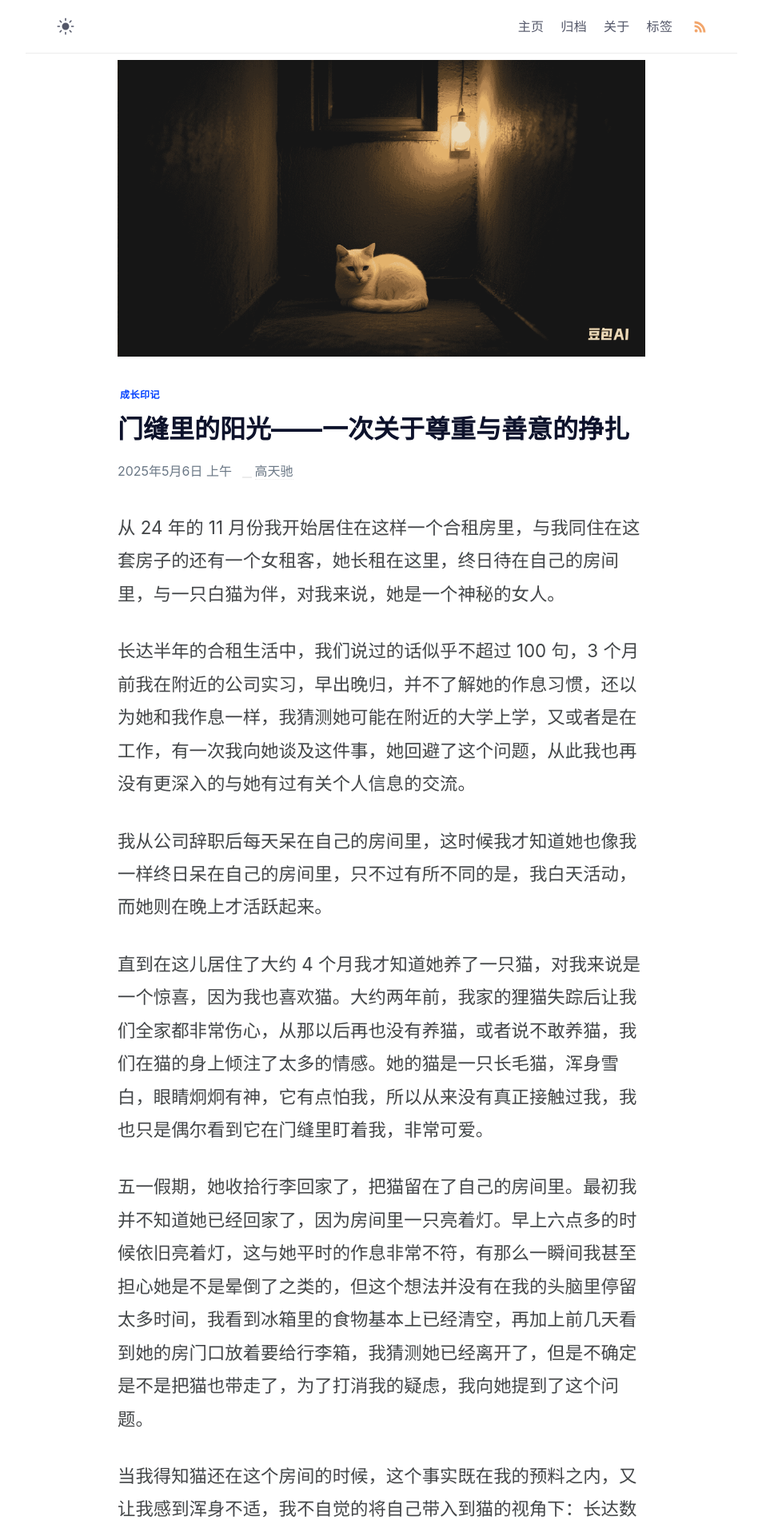
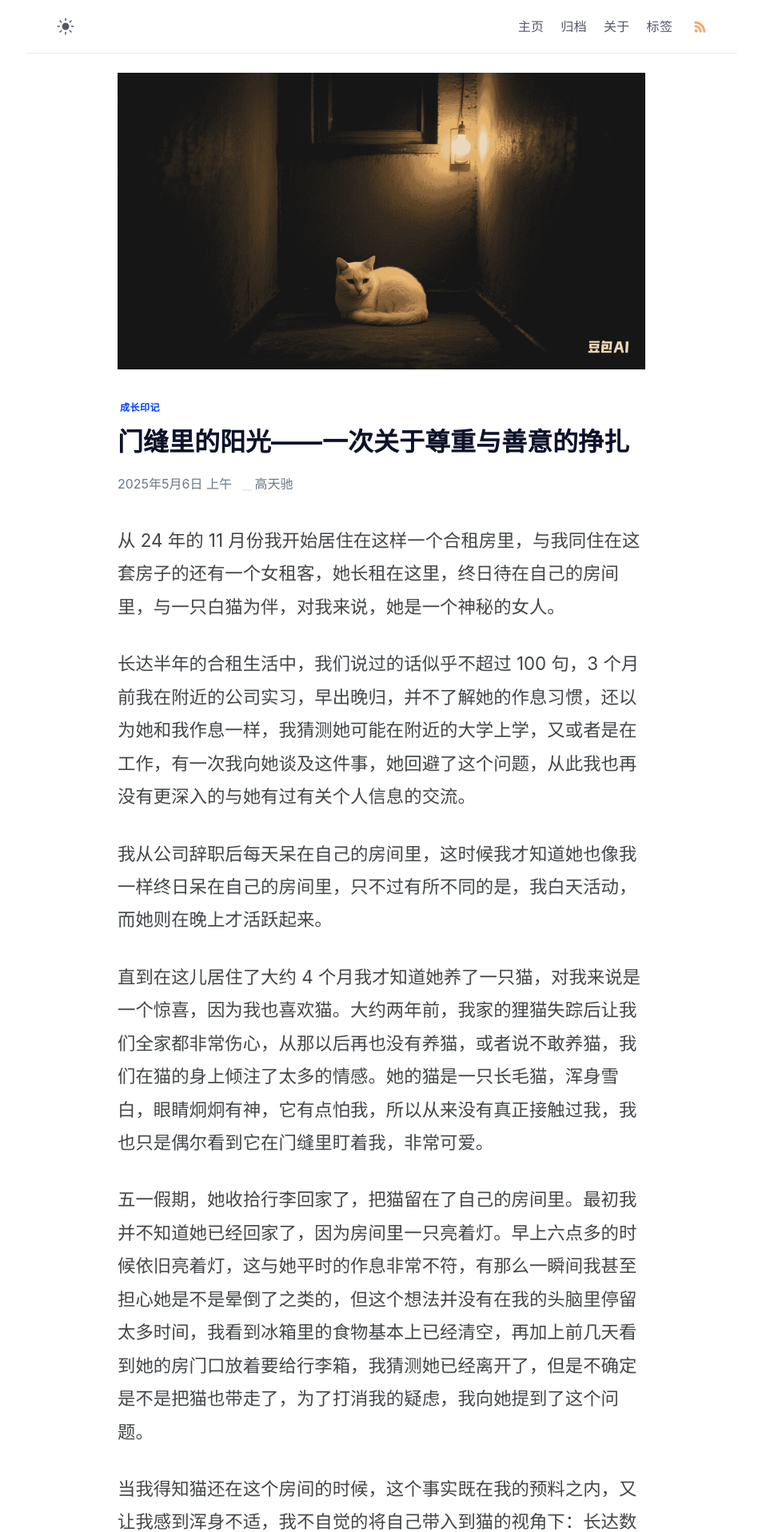
Before and after one commit to gaotianchi/gaotianchi.github.io, a Jekyll site: the page built from _posts/2025-05-06-sunlight-through-the-door-gap.md, in a window 1280 px wide. Shown: the top 1916 px of the page at 80% size, without its empty margins (163-1116 px from the left). Built offline with Jekyll 4.4.1, drawn with Linux system fonts in a browser that asks for light colours.

Commit message:
Add margin to post image for improved layout consistency

```diff
--- a/_layouts/post.html
+++ b/_layouts/post.html
@@ -33,8 +33,8 @@ layout: compress
     <main class="page-content" aria-label="Content">
       <article itemscope itemtype="https://schema.org/BlogPosting">
         {% if page.image and page.showImage %}
-        <img class="post-image" src="{{ page.image | absolute_url }}" alt="{{ page.title | escape }}"
-          itemprop="image" />
+        <img class="post-image" style="margin-top: 1rem;" src="{{ page.image | absolute_url }}"
+          alt="{{ page.title | escape }}" itemprop="image" />
         <header class="header" style="margin-top: 2rem;">
           {% else %}
           <header class="header">
```
